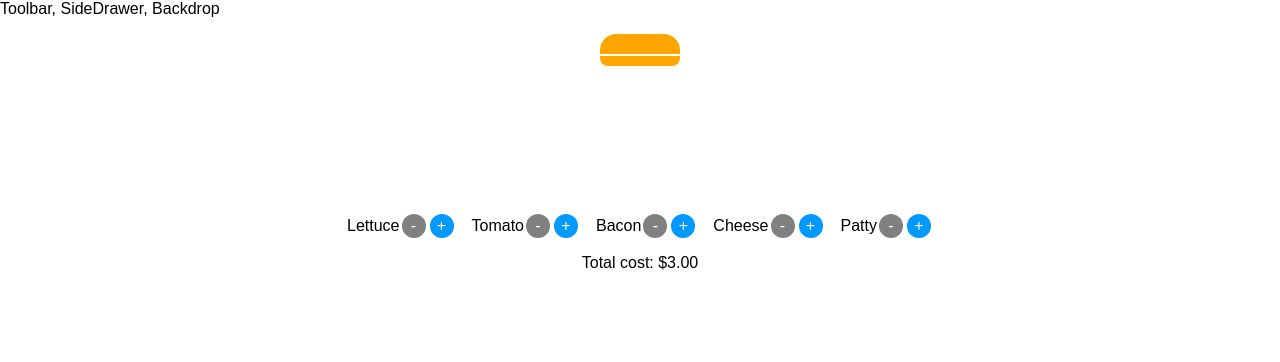
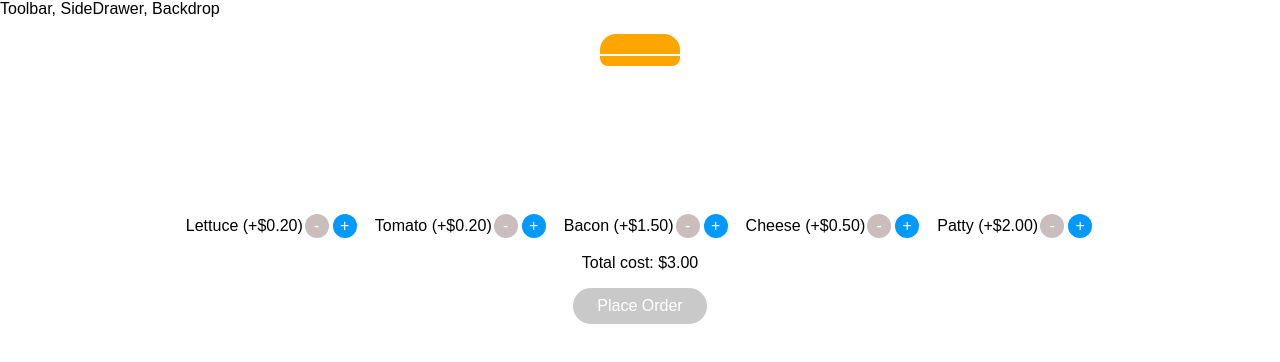
Before and after one commit to TheScronch/burger-deluxe, a React app: page / in a window 1280 px wide. Shown: the top 362 px of the page. Built offline with nearby package versions, Linux system fonts and the light colour scheme.

Commit message:
added button enable/disable

```diff
--- a/src/components/Burger/BurgerIngredients/IngredientMenu/IngredientController/IngredientController.css
+++ b/src/components/Burger/BurgerIngredients/IngredientMenu/IngredientController/IngredientController.css
@@ -26,6 +26,10 @@
     background: red;
 }
 
+.Add:disabled {
+    background: rgb(188, 194, 199);
+}
+
 .Remove:disabled {
-    background: gray;
+    background: rgb(202, 189, 189);
 }
--- a/src/components/Burger/BurgerIngredients/IngredientMenu/IngredientController/IngredientController.js
+++ b/src/components/Burger/BurgerIngredients/IngredientMenu/IngredientController/IngredientController.js
@@ -4,14 +4,15 @@ import classes from './IngredientController.css';
 
 const ingredientController = (props) => (
     <div className={classes.IngredientController}>
-        <label>{props.name}</label>
+        <label>{props.name} (+${props.cost.toFixed(2)})</label>
         <button
             className={classes.Remove}
             onClick={props.removed}
-            disabled={props.disabled}>-</button>
+            disabled={props.disableRemove}>-</button>
         <button
             className={classes.Add}
-            onClick={props.added}>+</button>
+            onClick={props.added}
+            disabled={props.disableAdd}>+</button>
     </div>
 );
 
--- a/src/components/Burger/BurgerIngredients/IngredientMenu/IngredientMenu.js
+++ b/src/components/Burger/BurgerIngredients/IngredientMenu/IngredientMenu.js
@@ -4,11 +4,11 @@ import IngredientController from './IngredientController/IngredientController';
 import classes from './IngredientMenu.css';
 
 const ingredientControllers = [
-    { name: 'Lettuce', type: 'lettuce' },
-    { name: 'Tomato', type: 'tomato' },
-    { name: 'Bacon', type: 'bacon' },
-    { name: 'Cheese', type: 'cheese' },
-    { name: 'Patty', type: 'patty' }
+    { name: 'Lettuce', type: 'lettuce', cost: 0.2 },
+    { name: 'Tomato', type: 'tomato', cost: 0.2 },
+    { name: 'Bacon', type: 'bacon', cost: 1.5 },
+    { name: 'Cheese', type: 'cheese', cost: 0.5 },
+    { name: 'Patty', type: 'patty', cost: 2 }
 ];
 
 const ingredientMenu = (props) => (
@@ -17,9 +17,11 @@ const ingredientMenu = (props) => (
             <IngredientController
                 name={ingredentCtrl.name}
                 key={ingredentCtrl.name}
-                added={() => props.addAmount(ingredentCtrl.type)}
-                removed={() => props.removeAmount(ingredentCtrl.type)}
-                disabled={props.disabled[index]}/>
+                added={() => props.addAmount(ingredentCtrl.type, ingredentCtrl.cost)}
+                removed={() => props.removeAmount(ingredentCtrl.type, ingredentCtrl.cost)}
+                disableRemove={props.disabledRemove[index]}
+                disableAdd={props.disabledAdd[index]}
+                cost={ingredentCtrl.cost} />
         ))}
     </div>
 );
--- a/src/containers/BurgerBuilder/BurgerBuilder.css
+++ b/src/containers/BurgerBuilder/BurgerBuilder.css
@@ -1,3 +1,21 @@
 .Price {
     text-align: center;
 }
+
+.Order {
+    height: 36px;
+    color: white;
+    background: rgb(0, 153, 255);
+    font-size: 1rem;
+    border: none;
+    border-radius: 18px;
+    padding: 6px 24px;
+    margin: 0px auto;
+    text-align: center;
+    display: block;
+    outline: none;
+}
+
+.Order:disabled {
+    background: rgb(201, 201, 201);
+}
--- a/src/containers/BurgerBuilder/BurgerBuilder.js
+++ b/src/containers/BurgerBuilder/BurgerBuilder.js
@@ -3,14 +3,6 @@ import Burger from '../../components/Burger/Burger';
 import IngredientMenu from '../../components/Burger/BurgerIngredients/IngredientMenu/IngredientMenu';
 
 import classes from './BurgerBuilder.css';
-
-const ingredientCosts = {
-    lettuce: 0.2,
-    tomato: 0.2,
-    bacon: 1.5,
-    cheese: 0.5,
-    patty: 2
-}
 
 class BurgerBuilder extends Component {
     state = {
@@ -36,24 +28,21 @@ class BurgerBuilder extends Component {
                 amount: 0
             }
         ],
-        totalCost: 3
+        totalCost: 3,
+        purchaseDisabled: true
     }
 
-    modifyAmount = (type, value) => {
-        const tempCost = this.state.totalCost;
-        let tempIngredients = JSON.parse(JSON.stringify(this.state.ingredients));
+    updatePurchaseState = (tempIngredients) => {
+        let amountTotal = 0;
 
         for ( let i = 0; i < Object.keys(tempIngredients).length; i++ ) {
-            if ( tempIngredients[i].name === type && tempIngredients[i].amount <= 0 )
-            {
-                tempIngredients[i].amount += value;
-                const newCost = tempCost + (ingredientCosts[type] * value);
-                this.setState( {totalCost: newCost, ingredients: tempIngredients} );
-            }
+            amountTotal += tempIngredients[i].amount;
         }
+
+        this.setState( {purchaseDisabled: amountTotal === 0} );
     }
 
-    removeAmount = (type) => {
+    removeAmount = (type, value) => {
         const tempCost = this.state.totalCost;
         let tempIngredients = JSON.parse(JSON.stringify(this.state.ingredients));
 
@@ -61,13 +50,15 @@ class BurgerBuilder extends Component {
             if ( tempIngredients[i].name === type && tempIngredients[i].amount !== 0 )
             {
                 tempIngredients[i].amount -= 1;
-                const newCost = tempCost - ingredientCosts[type];
+                const newCost = tempCost - value;
                 this.setState( {totalCost: newCost, ingredients: tempIngredients} );
             }
         }
+
+        this.updatePurchaseState(tempIngredients);
     }
 
-    addAmount = (type) => {
+    addAmount = (type, value) => {
         const tempCost = this.state.totalCost;
         let tempIngredients = JSON.parse(JSON.stringify(this.state.ingredients));
 
@@ -75,27 +66,38 @@ class BurgerBuilder extends Component {
             if ( tempIngredients[i].name === type && tempIngredients[i].amount < 3 )
             {
                 tempIngredients[i].amount += 1;
-                const newCost = tempCost + ingredientCosts[type];
+                const newCost = tempCost + value;
                 this.setState( {totalCost: newCost, ingredients: tempIngredients} );
             }
         }
+
+        this.updatePurchaseState(tempIngredients);
     }
 
     render () {
-        const disabledRemove = JSON.parse(JSON.stringify(this.state.ingredients));
-        for ( let i = 0; i < Object.keys(disabledRemove).length; i++ ) {
-            disabledRemove[i] = disabledRemove[i].amount <= 0
+        const disableRemove = JSON.parse(JSON.stringify(this.state.ingredients));
+        for ( let i = 0; i < Object.keys(disableRemove).length; i++ ) {
+            disableRemove[i] = disableRemove[i].amount <= 0;
         }
-        console.log(disabledRemove);
+
+        const disableAdd = JSON.parse(JSON.stringify(this.state.ingredients));
+        for ( let i = 0; i < Object.keys(disableAdd).length; i++ ) {
+            disableAdd[i] = disableAdd[i].amount >= 3;
+        }
+
         return (
-
             <Fragment>
                 <Burger ingredients={this.state.ingredients} />
                 <IngredientMenu
                     addAmount={this.addAmount}
                     removeAmount={this.removeAmount}
-                    disabled={disabledRemove} />
-                    <p className={classes.Price}>Total cost: ${this.state.totalCost.toFixed(2)}</p>
+                    disabledRemove={disableRemove}
+                    disabledAdd={disableAdd}
+                    ingredientCosts={this.ingredientCosts}/>
+                <p className={classes.Price}>Total cost: ${this.state.totalCost.toFixed(2)}</p>
+                <button
+                    disabled={this.state.purchaseDisabled}
+                    className={classes.Order}>Place Order</button>
             </Fragment>
         );
     }
```
